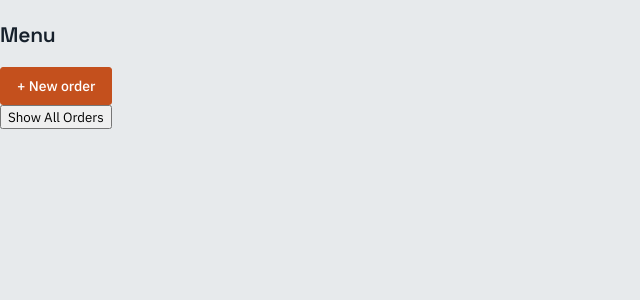
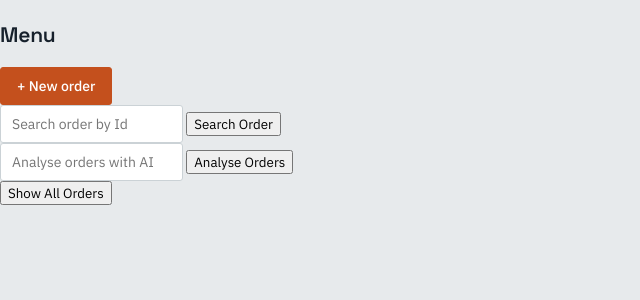
Before and after one commit to SemenKis/Advanced_Software, a Flask app: template student-1-bea/frontend/templates/index.html in a window 1280 px wide. Shown: the part 61-361 px from the top of the page, without its empty margins (0-640 px from the left). Run offline with Flask 3, Linux system fonts and the light colour scheme; the template is opened without the code that fills it, so the values that code supplies are empty.

Commit message:
started ai feature

```diff
--- a/student-1-bea/frontend/templates/index.html
+++ b/student-1-bea/frontend/templates/index.html
@@ -15,6 +15,15 @@
       <h2>Menu</h2>
 
       <button class="btn primary" id="create-order-btn" commandfor="create-order-modal" command="show-modal">+ New order</button>
+
+      <div class="search-order">
+        <input type="number" id="search-order" placeholder="Search order by Id" required />
+        <button type="submit" id="submit-search-order-btn">Search Order</button>
+      </div>
+      <div class="ai-analysis">
+        <input type="text" id="ai-textbox" placeholder="Analyse orders with AI" required />
+        <button type="submit" id="ai-textbox-submit">Analyse Orders</button>
+      </div>
     </div>
     <dialog id="create-order-modal">
       <form id="create-order-form">
@@ -34,6 +43,8 @@
 
   <button id="show-orders-btn">Show All Orders</button>
 
+
+  <div id="ai-analysis-result"></div>
   <div id="orders-result"></div>
 
   <script>
@@ -41,6 +52,7 @@
     const createOrderBtn = document.getElementById('create-order-btn');
     const cancelOrderBtn = document.getElementById('cancel-order-btn');
     const createOrderModal = document.getElementById('create-order-modal');
+    const searchOrderBtn = document.getElementById('submit-search-order-btn');
     createOrderBtn.addEventListener('click', () => {
         createOrderModal.showModal();
     });
@@ -49,29 +61,35 @@
       createOrderModal.close();
     });
 
+    searchOrderBtn.addEventListener('click', () => {
+      const orderId = document.getElementById("search-order").value.trim();
+      console.log('here', orderId, typeof orderId)
+      getOrderById(parseInt(orderId, 10));
+    })
+
+
     let currentOrders = [];
     document.getElementById("create-order-form").addEventListener("submit", async (e) => {
       e.preventDefault();
-      const orderName = document.getElementById("order-name").value.trim();
-      const orderAddress = document.getElementById("order-address").value.trim();
-      const productName = document.getElementById("product-name").value.trim();
+      const order_name = document.getElementById("order-name").value.trim();
+      const order_address = document.getElementById("order-address").value.trim();
+      const product_name = document.getElementById("product-name").value.trim();
       const quantity = document.getElementById("quantity").value.trim();
-      const totalAmount = document.getElementById("total-amount").value.trim();
+      const total_amount = document.getElementById("total-amount").value.trim();
 
       const res = await fetch("/api/orders", {
           method: "POST",
           headers: { "Content-Type": "application/json" },
           body: JSON.stringify({
-            orderName,
-            orderAddress,
-            productName,
+            order_name,
+            order_address,
+            product_name,
             quantity,
-            totalAmount,
+            total_amount,
           }),
       });
 
       const result = await res.json();
-      // refresh the list after a successful create
       e.target.reset();
       document.getElementById("quantity").value = 1;
       loadOrders();
@@ -94,6 +112,42 @@
       } catch (err) {
         resultEl.textContent = "Failed to load orders.";
       }
+    }
+
+    async function getOrderById(id) {
+      const resultEl = document.getElementById("orders-result");
+      resultEl.textContent = "Loading...";
+
+      try {
+        // const res = await fetch("/api/orders");
+        const res = await fetch(`/api/orders/${id}`);
+        if (!res.ok) {
+          throw new Error(`Request failed: ${res.status}`);
+        }
+        currentOrder = await res.json();
+
+        if (!currentOrder) {
+          resultEl.textContent = `No order with ${id} available`;
+        } else {
+          renderOneOrder(currentOrder);
+        }
+      } catch (err) {
+        resultEl.textContent = "Failed to load orders.";
+      }
+    }
+
+    function renderOneOrder(order) {
+      const resultEl = document.getElementById("orders-result");
+
+      if (!order) {
+        resultEl.textContent = "No order found with order id: " + order;
+        return;
+      }
+
+      const container = document.createElement("div");
+      container.appendChild(buildOrderRow(order));
+
+      resultEl.replaceChildren(container);
     }
 
     function renderOrders() {
@@ -248,38 +302,15 @@
         alert("Failed to delete order.");
       }
     }
-    // async function loadOrders() {
-    //   const resultEl = document.getElementById("orders-result");
-    //   resultEl.textContent = "Loading...";
 
-    //   try {
-    //     const res = await fetch("/api/orders");
-    //     console.log('here', res.ok)
-    //     if (!res.ok) {
-    //       throw new Error(`Request failed: ${res.status}`);
-    //     }
-    //     const orders = await res.json();
+    async function analyseOrders(text) {
+      const resultEl = document.getElementById('ai-analysis-result')
+      try {
 
-    //     if (!orders.length) {
-    //       resultEl.textContent = "No orders found.";
-    //       return;
-    //     }
-
-    //     const list = document.createElement("ul");
-    //     orders.forEach((order) => {
-    //       const item = document.createElement("li");
-    //       item.textContent =
-    //         `${order.order_ref} - ${order.order_name} - ${order.order_address} - ` +
-    //         `[${order.order_status}] - ${order.product_name} x${order.quantity} - $${order.total_amount}`;
-    //       list.appendChild(item);
-    //     });
-
-    //     resultEl.replaceChildren(list);
-    //   } catch (err) {
-    //     resultEl.textContent = "Failed to load orders.";
-    //   }
-    // }
-
+      } catch (err) {
+        resultEl.textContent = "Failed to connect with AI server"
+      }
+    }
   </script>
 
 </body>
```
Also changed, not shown: student-1-bea/backend/routes/orders.py (+50 -0 lines), student-1-bea/backend/services/llm_client.py (added).
